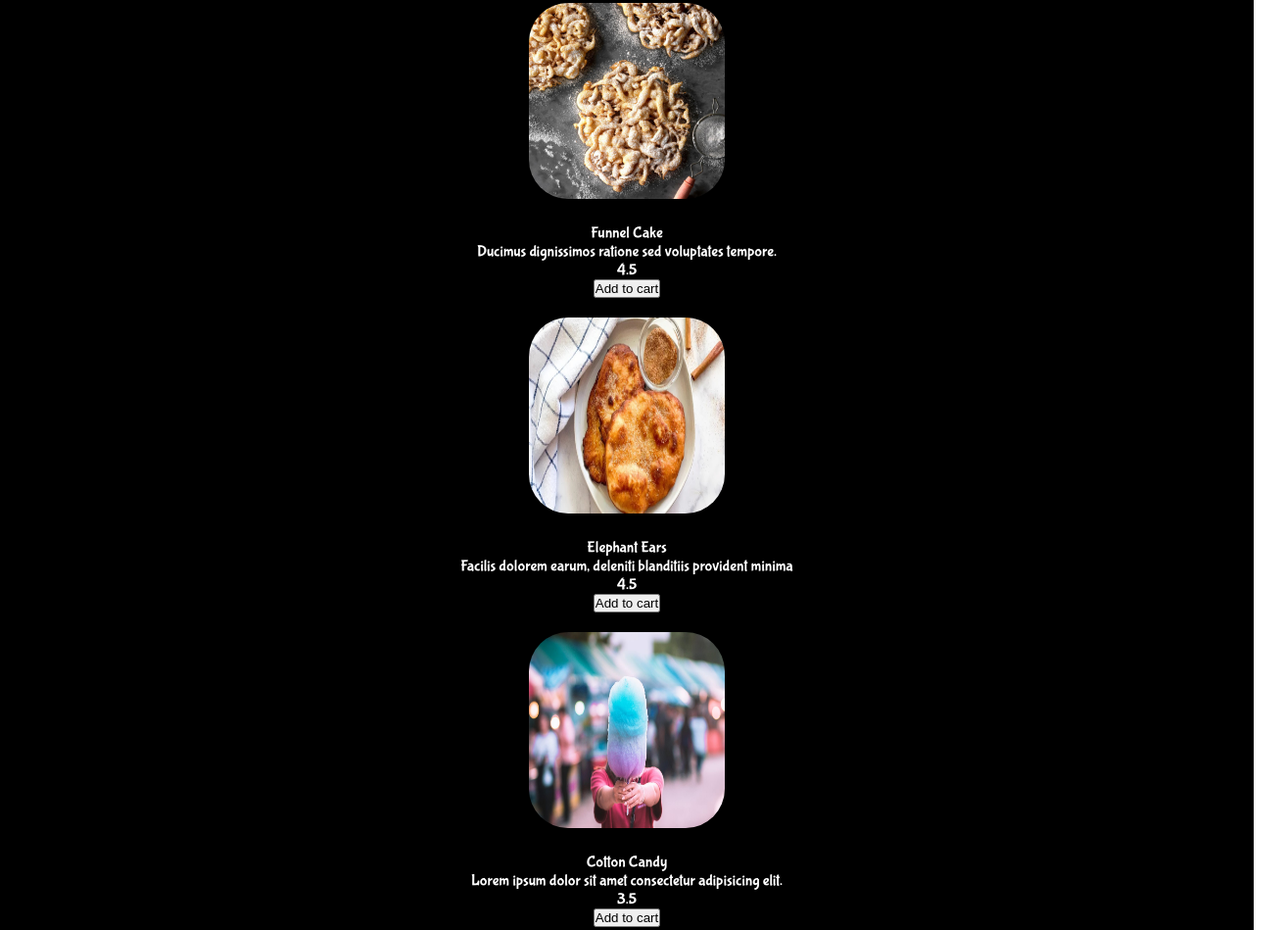
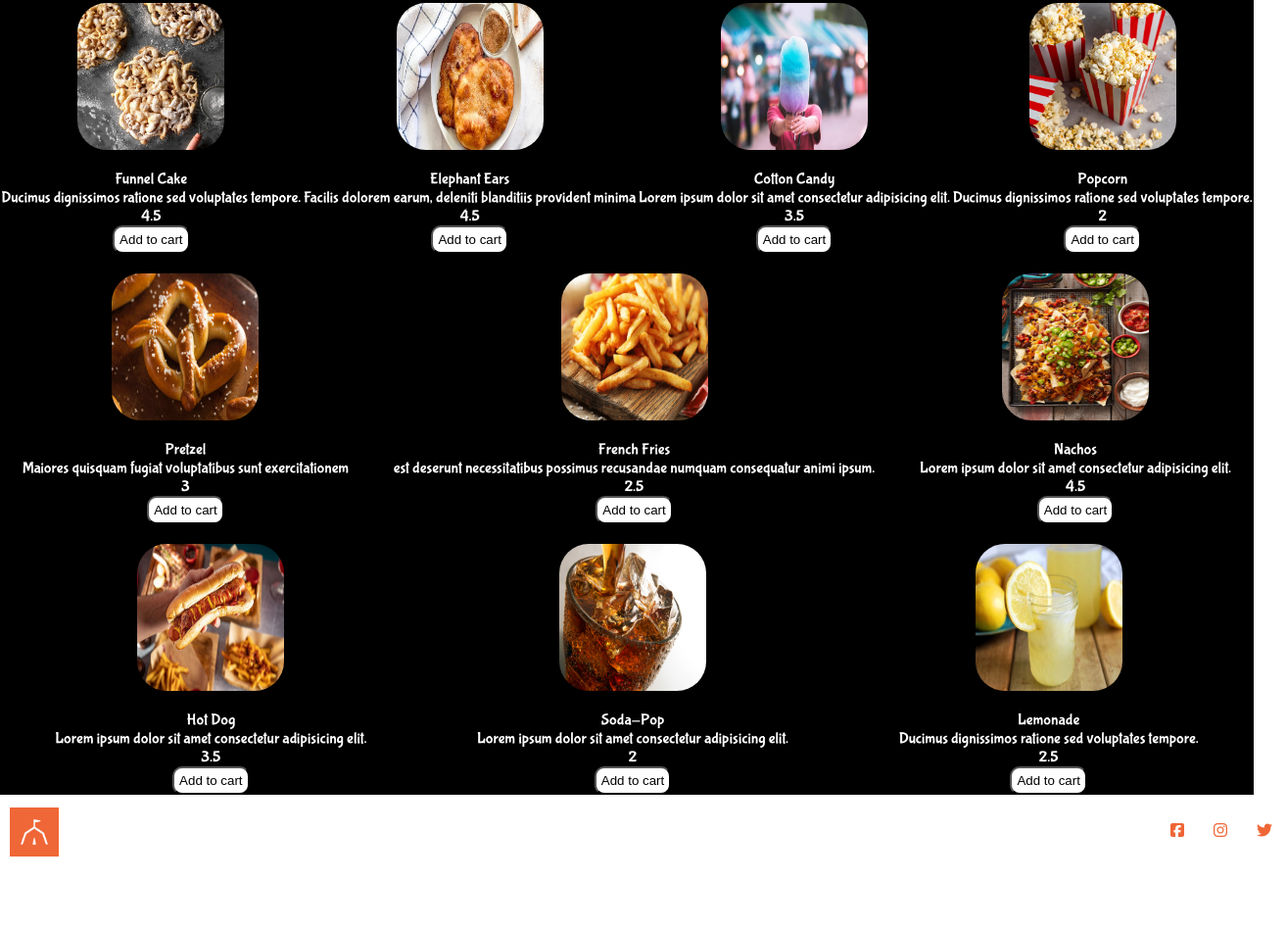
Before and after one commit to dvpham89/grand-circus-snacks, a plain HTML site: page index.html in a window 1280 px wide. Shown: the part 467-1416 px from the top of the page at 98% size, 1314 px wide, since content can reach past the window. After the commit the page ends 1353 px from the top, so only its background shows below. Drawn offline with nearby package versions, Linux system fonts and the light colour scheme; no server answers.

Commit message:
css updates

```diff
--- a/index.html
+++ b/index.html
@@ -145,7 +145,7 @@
     <footer>
       <img class="footer-img" src="assets/gc-footer.jpg" alt="" />
       <nav class="socials-nav">
-        <ul>
+        <ul class="socials-ul">
           <li>
             <a href="https://www.facebook.com/">
               <i class="fa-brands fa-facebook-square"></i>
--- a/style.css
+++ b/style.css
@@ -6,11 +6,13 @@
 
 body {
   height: 100vh;
+  background: white;
   font-family: "Bubblegum Sans", cursive;
 }
 
 header {
   height: 150px;
+  width: 100%;
   display: flex;
   justify-content: center;
   align-items: center;
@@ -24,17 +26,35 @@ h1 {
 
 main {
   background: black;
+  width: 100%;
   display: flex;
   flex-direction: column;
-  justify-content: center;
   align-items: center;
+  position: relative;
   color: white;
 }
 
 .nav-container {
   display: flex;
+  flex-wrap: wrap;
   width: 100%;
   justify-content: space-between;
+  align-items: stretch;
+}
+ul {
+  display: flex;
+  justify-content: space-around;
+  list-style: none;
+}
+
+.iconify {
+  padding: 20px;
+  font-size: 30px;
+  color: #ef6637;
+}
+
+a {
+  text-decoration: none;
 }
 
 .cart-link {
@@ -45,8 +65,6 @@ main {
 
 .image-container {
   display: flex;
-  justify-content: center;
-  align-items: center;
 }
 
 .image-container img {
@@ -56,24 +74,30 @@ main {
 .food-container {
   display: flex;
   flex-direction: column;
-  justify-content: center;
   align-items: center;
   flex-wrap: wrap;
+  width: 100%;
 }
 
 .food-items {
-  width: 500px;
   display: flex;
   flex-wrap: wrap;
 }
 
 .food-items li {
+  display: flex;
+  flex-direction: column;
+  flex-wrap: wrap;
+  align-items: center;
   text-align: center;
 }
 
 .food-images {
-  height: 200px;
-  width: 200px;
+  flex-direction: column;
+  flex-wrap: wrap;
+  align-items: center;
+  height: 150px;
+  width: 150px;
   border-radius: 20%;
   margin: 20px;
 }
@@ -84,6 +108,10 @@ main {
   background-color: #ef6637;
   flex-direction: column;
   align-items: center;
+  position: absolute;
+  top: 0;
+  right: 0;
+  z-index: 1;
 }
 
 .cart-div {
@@ -102,6 +130,12 @@ main {
 .credit-form {
   display: none;
 }
+button {
+  background-color: white;
+  border-radius: 10px;
+  text-align: center;
+  padding: 5px;
+}
 
 footer {
   display: flex;
@@ -113,24 +147,16 @@ footer {
 .footer-img {
   height: 50px;
   width: 50px;
-  margin-left: 20px;
+  margin-left: 10px;
 }
 
-nav {
+.socials-nav {
   height: 50px;
-  width: 200px;
-}
-
-ul {
-  display: flex;
-  justify-content: space-around;
-  list-style: none;
-}
-
-a {
-  text-decoration: none;
+  width: 100px;
 }
 
 i.fa-brands {
   color: #ef6637;
+  margin-bottom: 10px;
+  padding: 15px;
 }
```
